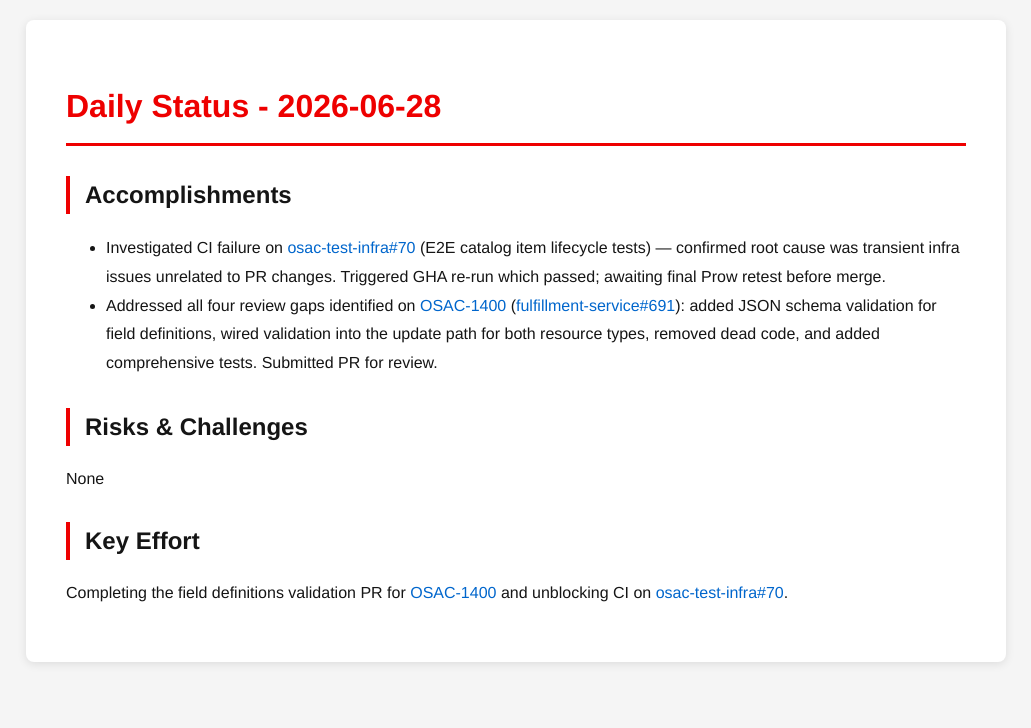
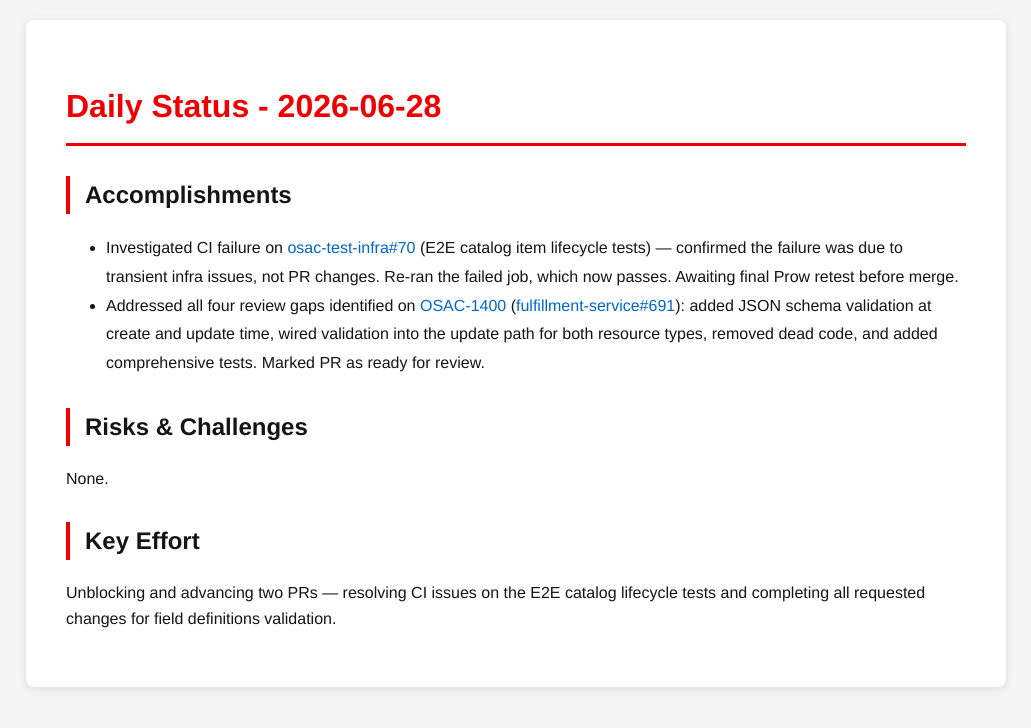
Before and after one commit to tzvatot/daily-status, a Jekyll site: the page built from 2026-06-28.md, in a window 1280 px wide. Shown: the top 728 px of the page, without its empty margins (124-1155 px from the left). Built offline with Jekyll 4.4.1, drawn with Linux system fonts in a browser that asks for light colours.

Commit message:
Daily status update - 2026-06-28

```diff
--- a/2026-06-28.md
+++ b/2026-06-28.md
@@ -7,11 +7,11 @@ date: 2026-06-28
 # Daily Status - 2026-06-28
 
 ## Accomplishments
-- Investigated CI failure on [osac-test-infra#70](https://github.com/osac-project/osac-test-infra/pull/70) (E2E catalog item lifecycle tests) — confirmed root cause was transient infra issues unrelated to PR changes. Triggered GHA re-run which passed; awaiting final Prow retest before merge.
-- Addressed all four review gaps identified on [OSAC-1400](https://redhat.atlassian.net/browse/OSAC-1400) ([fulfillment-service#691](https://github.com/osac-project/fulfillment-service/pull/691)): added JSON schema validation for field definitions, wired validation into the update path for both resource types, removed dead code, and added comprehensive tests. Submitted PR for review.
+- Investigated CI failure on [osac-test-infra#70](https://github.com/osac-project/osac-test-infra/pull/70) (E2E catalog item lifecycle tests) — confirmed the failure was due to transient infra issues, not PR changes. Re-ran the failed job, which now passes. Awaiting final Prow retest before merge.
+- Addressed all four review gaps identified on [OSAC-1400](https://redhat.atlassian.net/browse/OSAC-1400) ([fulfillment-service#691](https://github.com/osac-project/fulfillment-service/pull/691)): added JSON schema validation at create and update time, wired validation into the update path for both resource types, removed dead code, and added comprehensive tests. Marked PR as ready for review.
 
 ## Risks & Challenges
-None
+None.
 
 ## Key Effort
-Completing the field definitions validation PR for [OSAC-1400](https://redhat.atlassian.net/browse/OSAC-1400) and unblocking CI on [osac-test-infra#70](https://github.com/osac-project/osac-test-infra/pull/70).
+Unblocking and advancing two PRs — resolving CI issues on the E2E catalog lifecycle tests and completing all requested changes for field definitions validation.
```
